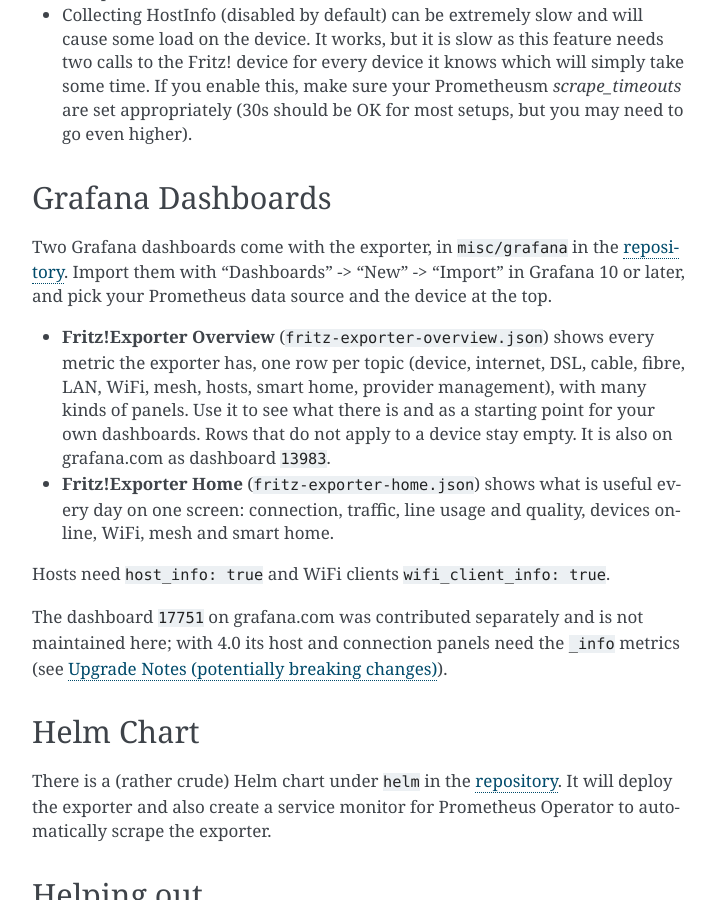
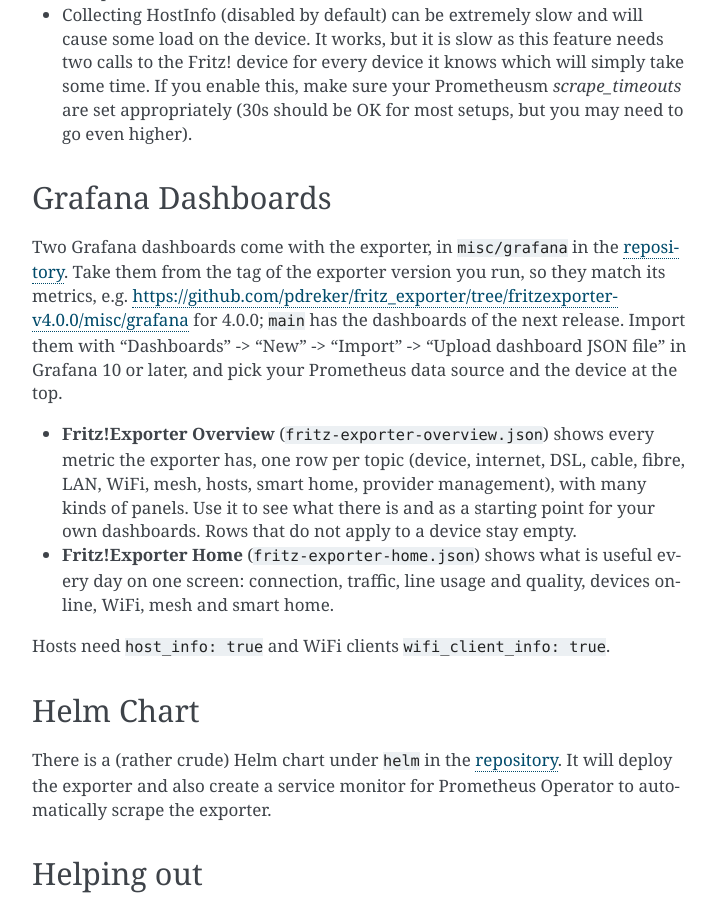
Before and after one commit to pdreker/fritz_exporter, a Sphinx documentation site: the page built from docs/index.rst, in a window 1280 px wide and 900 px high, scrolled down 5907 px. Shown: the whole window, without its empty margins (388-1105 px from the left). Built offline with Sphinx 7.4.7, drawn with Linux system fonts in a browser that asks for light colours.

Commit message:
docs: take the dashboards from the repository, not grafana.com
The dashboards come with the exporter; the tag of the running version
has the ones that match its metrics.

Co-Authored-By: Claude Opus 5.5 <noreply@anthropic.com>

```diff
--- a/docs/index.rst
+++ b/docs/index.rst
@@ -143,24 +143,23 @@ Known Problems
 Grafana Dashboards
 ------------------
 Two Grafana dashboards come with the exporter, in ``misc/grafana`` in the
-`repository <https://github.com/pdreker/fritz_exporter/tree/main/misc/grafana>`_.
-Import them with "Dashboards" -> "New" -> "Import" in Grafana 10 or later, and pick
-your Prometheus data source and the device at the top.
+`repository <https://github.com/pdreker/fritz_exporter>`_. Take them from the tag of
+the exporter version you run, so they match its metrics, e.g.
+https://github.com/pdreker/fritz_exporter/tree/fritzexporter-v4.0.0/misc/grafana for
+4.0.0; ``main`` has the dashboards of the next release. Import them with
+"Dashboards" -> "New" -> "Import" -> "Upload dashboard JSON file" in Grafana 10 or
+later, and pick your Prometheus data source and the device at the top.
 
 * **Fritz!Exporter Overview** (``fritz-exporter-overview.json``) shows every metric
   the exporter has, one row per topic (device, internet, DSL, cable, fibre, LAN, WiFi,
   mesh, hosts, smart home, provider management), with many kinds of panels. Use it to
   see what there is and as a starting point for your own dashboards. Rows that do not
-  apply to a device stay empty. It is also on grafana.com as dashboard ``13983``.
+  apply to a device stay empty.
 * **Fritz!Exporter Home** (``fritz-exporter-home.json``) shows what is useful every
   day on one screen: connection, traffic, line usage and quality, devices online,
   WiFi, mesh and smart home.
 
 Hosts need ``host_info: true`` and WiFi clients ``wifi_client_info: true``.
-
-The dashboard ``17751`` on grafana.com was contributed separately and is not
-maintained here; with 4.0 its host and connection panels need the ``_info`` metrics
-(see :doc:`upgrading`).
 
 Helm Chart
 ----------
--- a/docs/quickstart.rst
+++ b/docs/quickstart.rst
@@ -91,10 +91,8 @@ Click "Add Data Source" and choose "Prometheus" from the list. Enter ``http://pr
 
 .. image:: _static/datasrc_ok.png
 
-Now go to "Dashboards" -> "Import" and enter "13983" into the "Import via grafana.com" input and click "Load" (or upload ``misc/grafana/fritz-exporter-overview.json`` or ``fritz-exporter-home.json`` from the repository).
+Download ``fritz-exporter-home.json`` and ``fritz-exporter-overview.json`` from ``misc/grafana`` in the repository, at the tag of your exporter version (see :ref:`grafana-dashboards`). In Grafana go to "Dashboards" -> "New" -> "Import", click "Upload dashboard JSON file" and pick one of the files.
 
-.. image:: _static/dashboard_import.png
-
-On the next page select your Prometheus datasource from the bottom dropdown and click "Import" and you should be greeted by a dashboard showing some data from your devices.
+On the next page select your Prometheus datasource and click "Import" and you should be greeted by a dashboard showing some data from your devices.
 
 .. image:: _static/dashboard.png
```
Also changed, not shown: docs/_static/dashboard_import.png (deleted).
